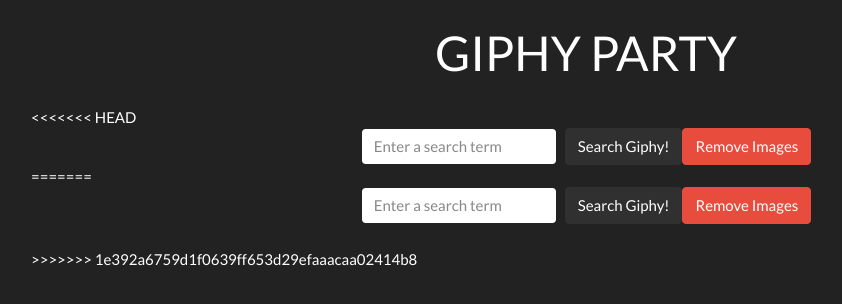
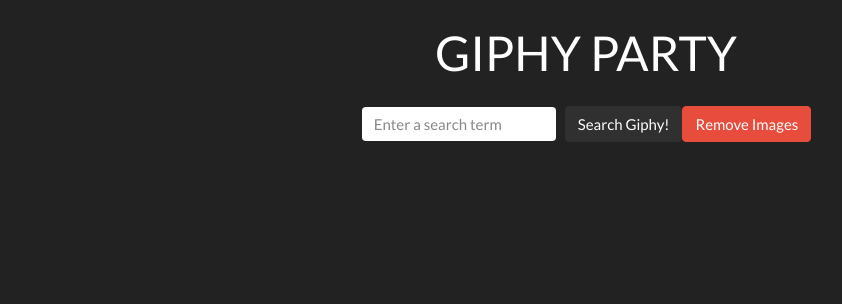
Before and after one commit to shaunwo/14-ajax-giphy-party, a plain HTML site: page index.html in a window 1280 px wide. Shown: the whole page, without its empty margins (54-896 px from the left). Drawn offline with nearby package versions, Linux system fonts and the light colour scheme.

Commit message:
Update index.html

```diff
--- a/index.html
+++ b/index.html
@@ -10,24 +10,13 @@
 <body>
 <div class="container">
   <h1 class="text-center mt-4 mb-4">GIPHY PARTY</h1>
-<<<<<<< HEAD
   <div class="row md-col-7 xs-col-1 sm-col-2 justify-content-center">
     <form id="giphy-form" class="form-inline">
       <input type="text" name="search" id="search" class="form-control mr-2" placeholder="Enter a search term" required>
       <button class="btn btn-dark" id="search-giphy" name="submit" type="submit">Search Giphy!</button>
     </form>
     <button class="btn btn-danger form-inline" id="clear">Remove Images</button>
-
   </div>
-=======
-  <form id="giphy-form" class="form-inline d-flex justify-content-center mb-4">
-    <div class="row justify-content-between md-col-7 xs-col-1 sm-col-2">
-      <input type="text" name="search" id="search" class="form-control mr-2" placeholder="Enter a search term" required>
-      <button class="btn btn-dark" id="search-giphy" name="submit" type="submit">Search Giphy!</button>
-      <button class="btn btn-danger" id="clear">Remove Images</button>
-    </div>
-  </form>
->>>>>>> 1e392a6759d1f0639ff653d29efaaacaa02414b8
 </div>
 
 <div id="gifs" class="row">
```
